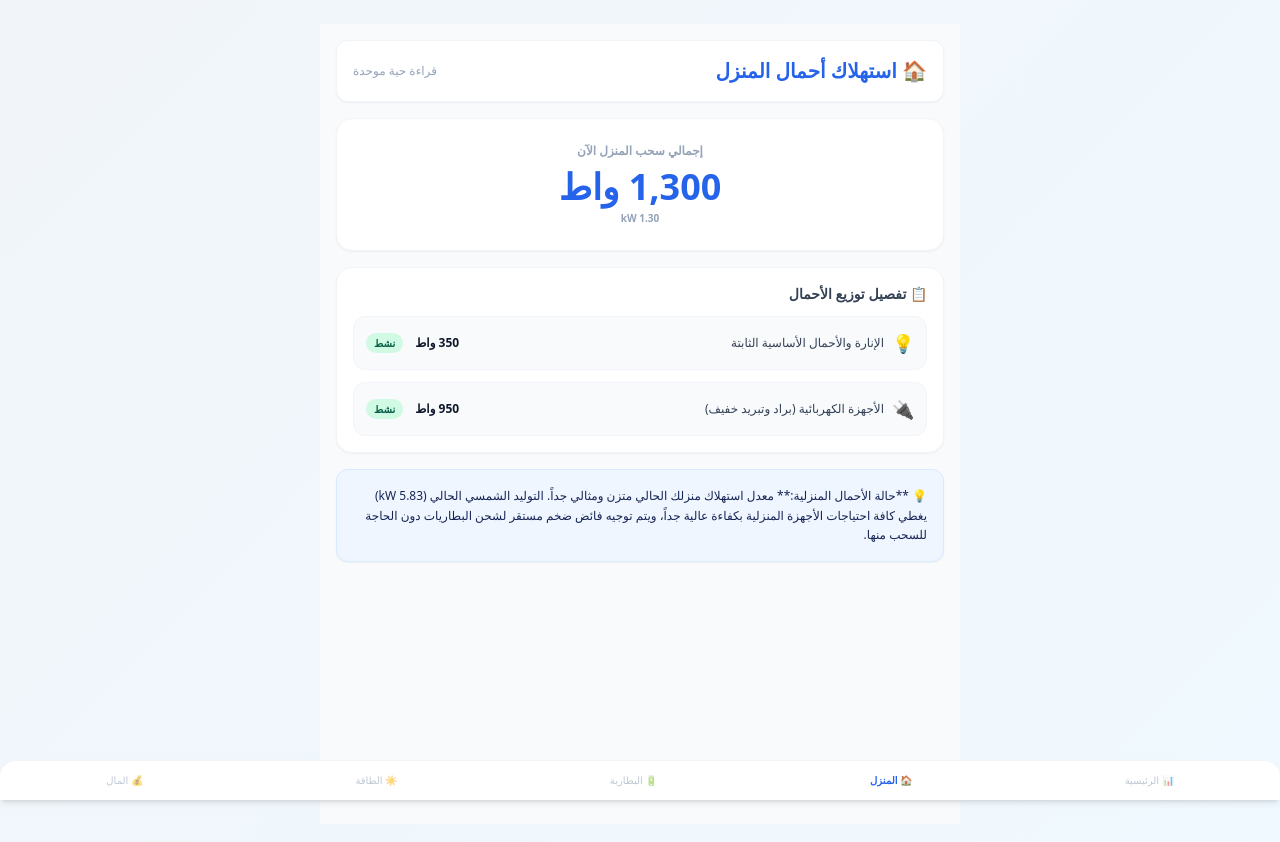
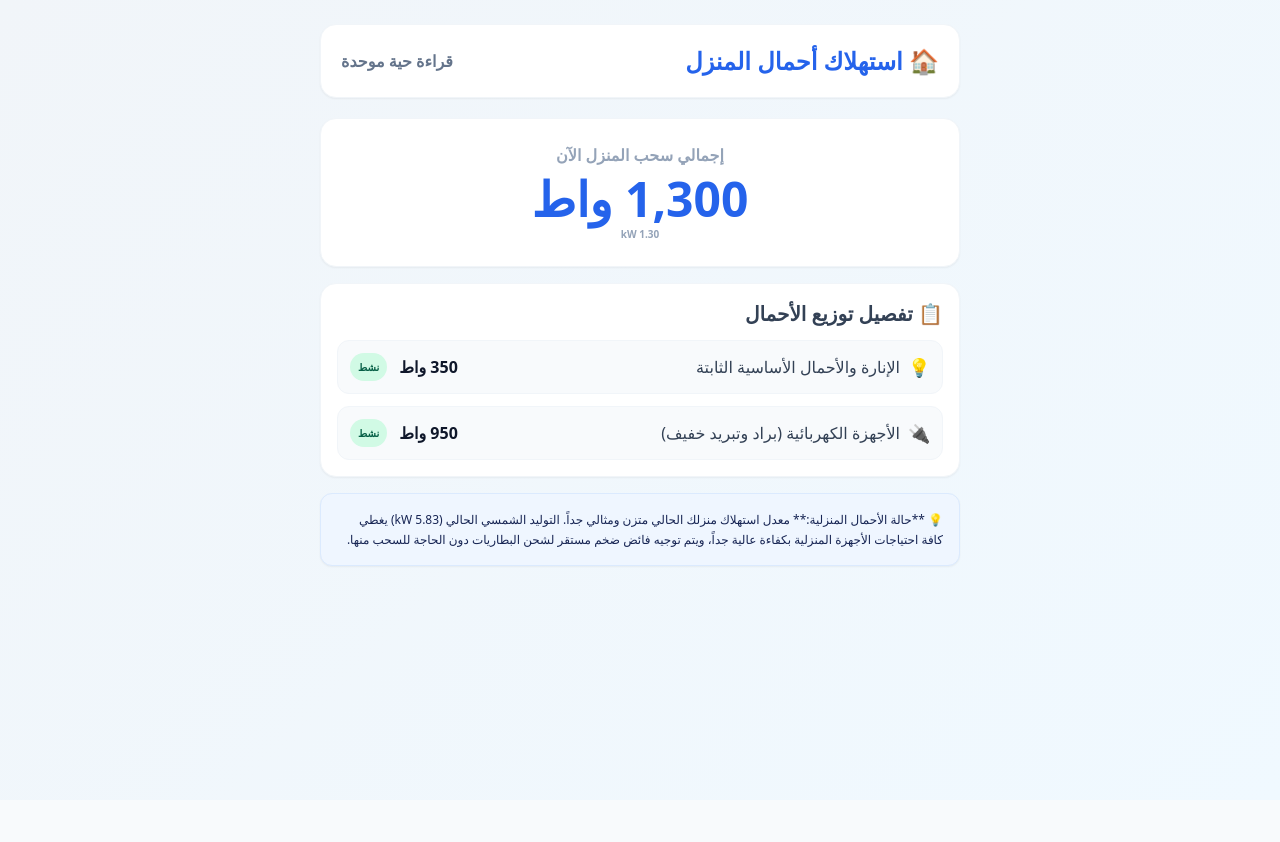
Before and after one commit to mahmoudbir-glitch/Shamsak, a Next.js app: page /home in a window 1280 px wide. Shown: the top 842 px of the page. After the commit the page ends 800 px from the top, so only its background shows below. Built offline with nearby package versions, Linux system fonts and the light colour scheme.

Commit message:
style: standardize home page typography

```diff
--- a/src/app/home/page.tsx
+++ b/src/app/home/page.tsx
@@ -13,29 +13,29 @@ export default function HomeConsumptionPage() {
   ];
 
   return (
-    <div className="min-h-screen bg-slate-50 p-4 pb-24 text-right" dir="rtl">
+    <div className="w-full text-right" dir="rtl">
 
       {/* الهيدر العلوي الأبيض النظيف لتبويب المنزل */}
-      <div className="flex justify-between items-center bg-white p-4 rounded-xl shadow-sm mb-4 border border-slate-100">
-        <h1 className="text-xl font-bold text-blue-600 flex items-center gap-1.5">
+      <div className="flex justify-between items-center bg-white p-5 rounded-2xl shadow-sm mb-5 border border-slate-100">
+        <h1 className="text-2xl font-extrabold text-blue-600 flex items-center gap-1.5">
           🏠 استهلاك أحمال المنزل
         </h1>
-        <div className="text-xs text-slate-400">قراءة حية موحدة</div>
+        <div className="text-base font-semibold text-slate-500">قراءة حية موحدة</div>
       </div>
 
       {/* بطاقة السحب الإجمالي للمنزل بالواط (1300 واط تعادل 1.30 kW) */}
       <div className="bg-white p-6 rounded-2xl shadow-sm border border-slate-100 mb-4 text-center">
-        <span className="text-xs font-bold text-slate-400 block mb-1">إجمالي سحب المنزل الآن</span>
-        <span className="text-4xl font-black text-blue-600 block mt-2">{(homeConsumption).toLocaleString()} واط</span>
-        <span className="text-[10px] text-slate-400 font-bold block mt-1">kW 1.30</span>
+        <span className="text-base font-semibold text-slate-400 block mb-1">إجمالي سحب المنزل الآن</span>
+        <span className="text-5xl font-black text-blue-600 block mt-2">{(homeConsumption).toLocaleString()} واط</span>
+        <span className="text-[10px] text-slate-400 font-semibold block mt-1">kW 1.30</span>
       </div>
 
       {/* تفصيل توزيع الأحمال المنزلية الحالية */}
       <div className="bg-white p-4 rounded-2xl shadow-sm border border-slate-100 mb-4">
-        <h3 className="font-bold text-sm text-slate-700 mb-3">📋 تفصيل توزيع الأحمال</h3>
+        <h3 className="font-bold text-xl font-black text-slate-700 mb-3">📋 تفصيل توزيع الأحمال</h3>
         <div className="space-y-3">
           {appliances.map((app, index) => (
-            <div key={index} className="flex justify-between items-center bg-slate-50 p-3 rounded-xl border border-slate-100 text-xs">
+            <div key={index} className="flex justify-between items-center bg-slate-50 p-3 rounded-xl border border-slate-100 text-base">
               <div className="flex items-center gap-2">
                 <span className="text-lg">{app.icon}</span>
                 <span className="text-slate-700 font-medium">{app.name}</span>
@@ -55,14 +55,6 @@ export default function HomeConsumptionPage() {
       </div>
 
       {/* شريط القائمة السفلي الموحد الفاتح للتنقل السريع */}
-      <div className="fixed bottom-0 left-0 right-0 bg-white border-t border-slate-100 flex justify-around py-3 text-[10px] text-slate-400 z-50 rounded-t-2xl shadow-md">
-        <div className="opacity-60 flex flex-col items-center">📊 الرئيسية</div>
-        <div className="text-blue-600 font-bold flex flex-col items-center">🏠 المنزل</div>
-        <div className="opacity-60 flex flex-col items-center">🔋 البطارية</div>
-        <div className="opacity-60 flex flex-col items-center">☀️ الطاقة</div>
-        <div className="opacity-60 flex flex-col items-center">💰 المال</div>
-      </div>
-
     </div>
   );
 }
```
